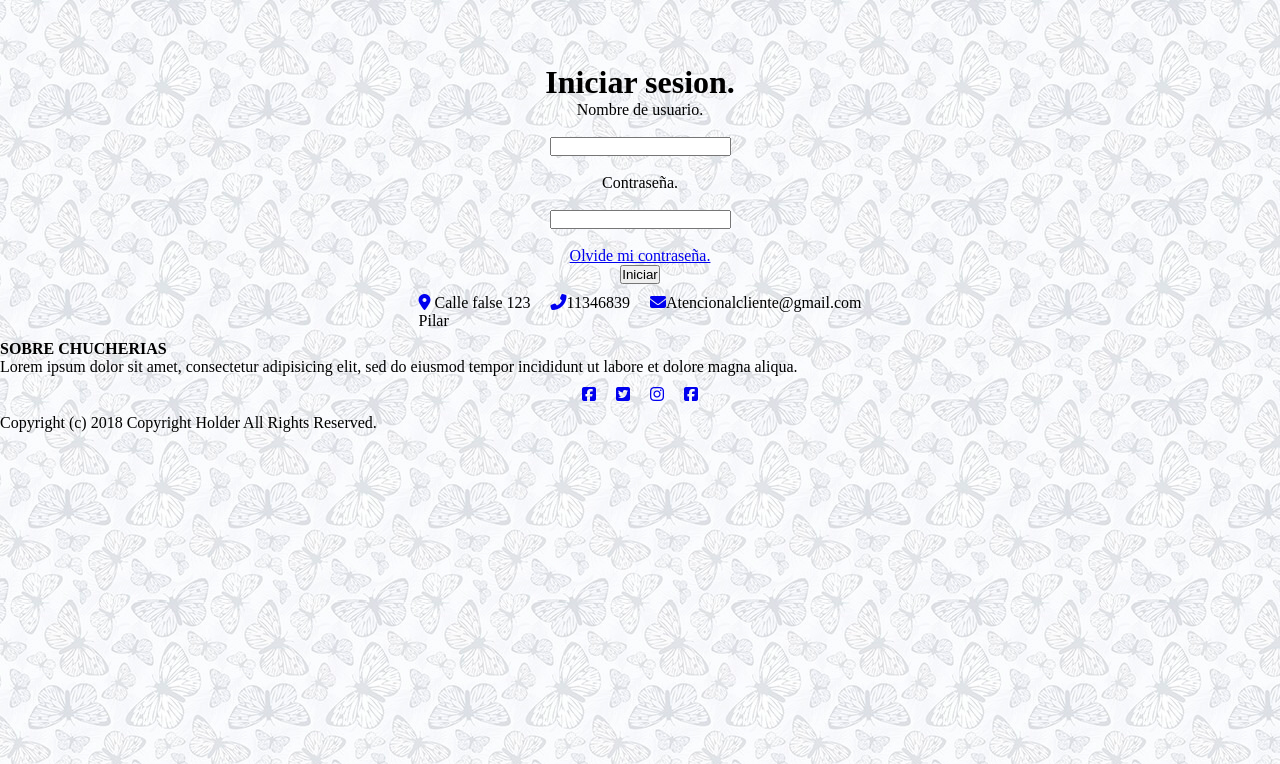
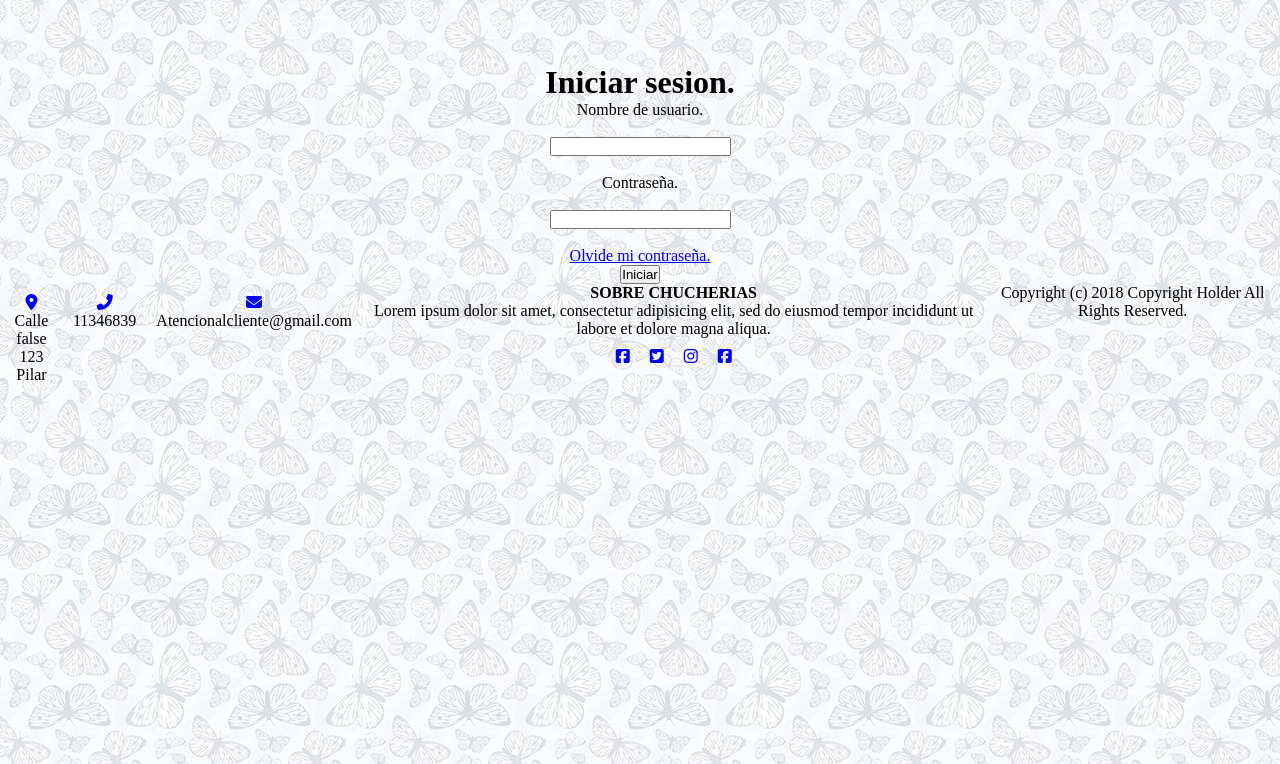
Before and after one commit to sebamoccagatta/proyecto-readme-, a PHP site: page /iniciar_sesion.php in a window 1280 px wide. Shown: the top 764 px of the page. Run offline with PHP 8.4, Linux system fonts and the light colour scheme; some libraries are stand-ins or nearby versions.

Commit message:
cambios en css

```diff
--- a/css/stilos.css
+++ b/css/stilos.css
@@ -100,3 +100,13 @@ footer ul{
   height:30vh;
   float: left;
 }
+/*footer simple para las paginas de registro e iniciar seccion*/
+.footer-simple{
+  width: 100vw;
+height: 30vh;
+display: inline-flex;
+text-align: center;
+}
+.copy{
+  clear: both;
+}
--- a/iniciar_sesion.php
+++ b/iniciar_sesion.php
@@ -29,7 +29,7 @@
     <div class="footer-simple">
       <div class="cajaa">
           <ul>
-            <li><a href="#"><i class="fas fa-map-marker-alt"></i></a> Calle false 123<br> Pilar </li>
+            <li><a href="#"><i class="fas fa-map-marker-alt"></i></a> Calle false 123<br> Pilar </li><br>
             <li><a href="#"><i class="fas fa-phone-alt"></i></a>11346839</li>
             <li><a href="#"><i class="fas fa-envelope"></i></a>Atencionalcliente@gmail.com</li>
           </ul>
```
